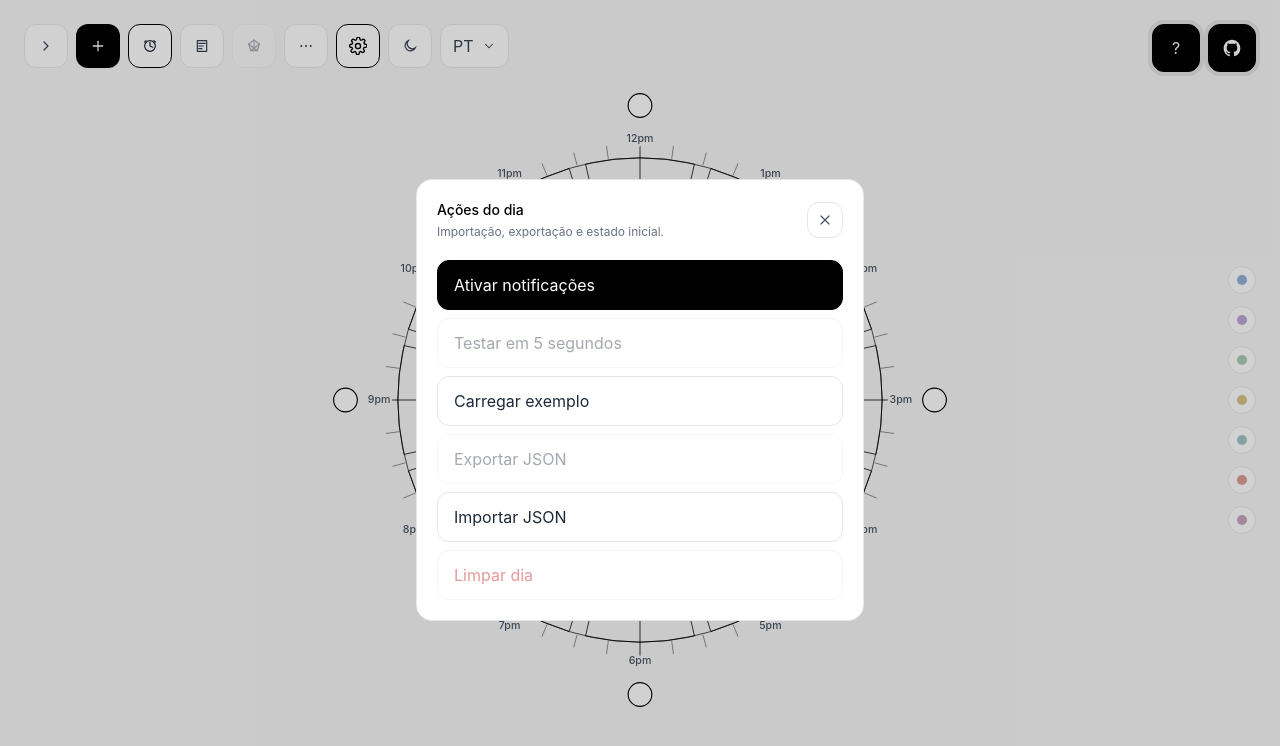
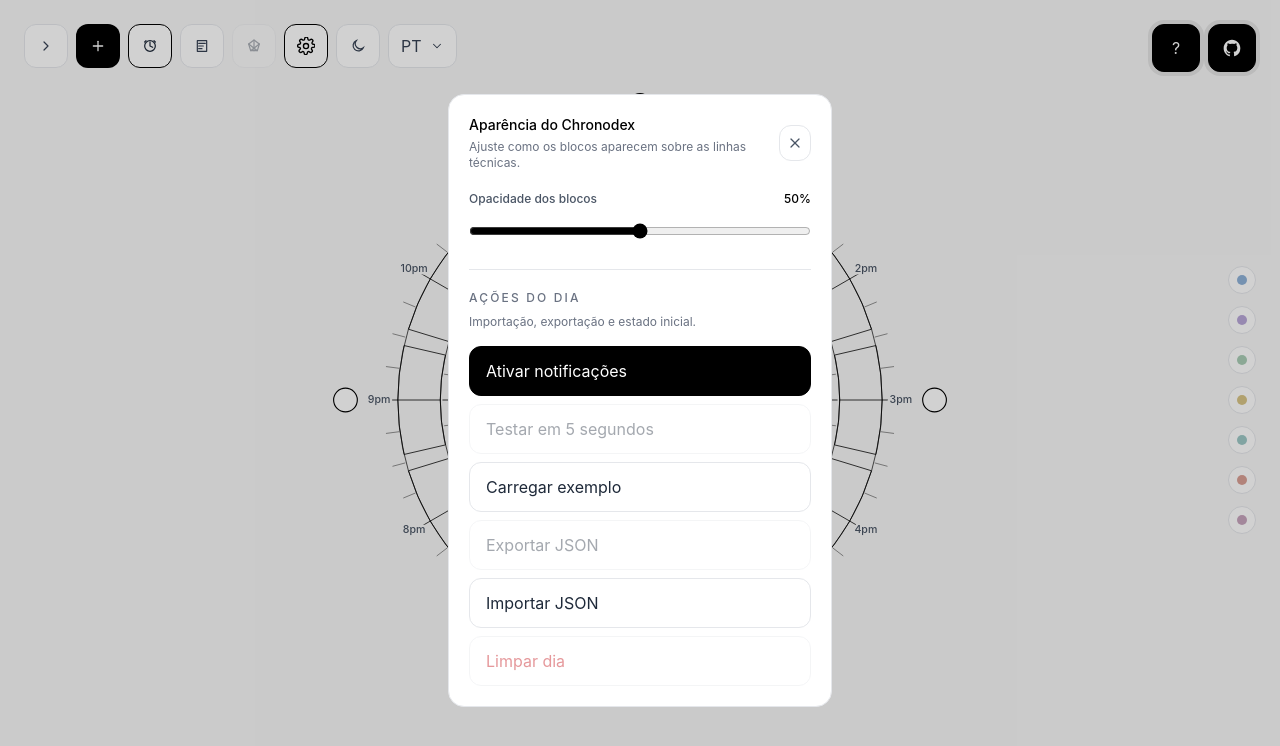
Before and after one commit to CiceroLino/chronodex, a React (Vite) app: page / in a window 1280 px wide. Both pictures are taken after a click on the button 306 px from the left and 46 px from the top of the page. Shown: the top 746 px of the page. Built offline with nearby package versions, Linux system fonts and the light colour scheme.

Commit message:
refactor(ui): move actions into settings dialog

```diff
--- a/src/App.tsx
+++ b/src/App.tsx
@@ -337,7 +337,6 @@ function App() {
   const [error, setError] = useState<string | null>(null);
   const [actionsError, setActionsError] = useState<string | null>(null);
   const [now, setNow] = useState(() => new Date());
-  const [isActionsOpen, setIsActionsOpen] = useState(false);
   const [isBlockDialogOpen, setIsBlockDialogOpen] = useState(false);
   const [isReminderDialogOpen, setIsReminderDialogOpen] = useState(false);
   const [isRemindersManagerOpen, setIsRemindersManagerOpen] = useState(false);
@@ -624,7 +623,7 @@ function App() {
     setSelectedBlock(null);
     setBlockPendingDelete(null);
     setError(null);
-    setIsActionsOpen(false);
+    setIsVisualSettingsOpen(false);
   }
 
   function clearDay() {
@@ -633,7 +632,7 @@ function App() {
     setSelectedBlock(null);
     setBlockPendingDelete(null);
     setError(null);
-    setIsActionsOpen(false);
+    setIsVisualSettingsOpen(false);
   }
 
   function exportJson() {
@@ -646,7 +645,7 @@ function App() {
     anchor.download = 'chronodex-blocos.json';
     anchor.click();
     URL.revokeObjectURL(url);
-    setIsActionsOpen(false);
+    setIsVisualSettingsOpen(false);
   }
 
   async function importJson(event: ChangeEvent<HTMLInputElement>) {
@@ -669,7 +668,7 @@ function App() {
       setEditingBlock(null);
       setSelectedBlock(null);
       setError(null);
-      setIsActionsOpen(false);
+      setIsVisualSettingsOpen(false);
     } catch {
       setError(messages.importFailureError);
     } finally {
@@ -914,29 +913,12 @@ function App() {
           </button>
           <button
             type="button"
-            aria-label={messages.actions}
+            aria-label={messages.visualSettings}
+            title={messages.visualSettings}
             onClick={() => {
               setActionsError(null);
-              setIsActionsOpen(true);
+              setIsVisualSettingsOpen(true);
             }}
-            className="flex h-11 w-11 items-center justify-center rounded-xl border border-gray-200 bg-white text-gray-700 transition hover:border-gray-300 hover:bg-gray-50 dark:border-neutral-800 dark:bg-[#191919] dark:text-neutral-300 dark:hover:bg-neutral-900"
-          >
-            <svg
-              aria-hidden="true"
-              viewBox="0 0 24 24"
-              className="h-4 w-4"
-              fill="currentColor"
-            >
-              <circle cx="5" cy="12" r="1.5" />
-              <circle cx="12" cy="12" r="1.5" />
-              <circle cx="19" cy="12" r="1.5" />
-            </svg>
-          </button>
-          <button
-            type="button"
-            aria-label={messages.visualSettings}
-            title={messages.visualSettings}
-            onClick={() => setIsVisualSettingsOpen(true)}
             className="flex h-11 w-11 items-center justify-center rounded-xl border border-black bg-white text-black transition hover:bg-black hover:text-white dark:border-white dark:bg-[#191919] dark:text-white dark:hover:bg-white dark:hover:text-black"
           >
             <svg
@@ -1078,105 +1060,6 @@ function App() {
             </svg>
           </a>
         </div>
-
-        {isActionsOpen ? (
-          <div className="modal-backdrop-in fixed inset-0 z-50 flex items-center justify-center bg-black/18 px-4">
-            <button
-              type="button"
-              aria-label={messages.closeActions}
-              className="absolute inset-0 cursor-default"
-              onClick={() => setIsActionsOpen(false)}
-            />
-            <section className="modal-panel-in relative max-h-full w-full max-w-md overflow-y-auto rounded-2xl border border-gray-200 bg-white p-5 dark:border-neutral-800 dark:bg-[#171717]">
-              <div className="mb-5 flex items-center justify-between gap-4">
-                <div>
-                  <h2 className="text-sm font-medium text-black dark:text-white">
-                    {messages.actions}
-                  </h2>
-                  <p className="mt-1 text-xs text-gray-500 dark:text-neutral-400">
-                    {messages.actionsDescription}
-                  </p>
-                </div>
-                <button
-                  type="button"
-                  aria-label={messages.closeActions}
-                  onClick={() => setIsActionsOpen(false)}
-                  className="flex h-9 w-9 items-center justify-center rounded-xl border border-gray-200 text-gray-600 transition hover:bg-gray-50 dark:border-neutral-800 dark:text-neutral-400 dark:hover:bg-neutral-900"
-                >
-                  <svg
-                    aria-hidden="true"
-                    viewBox="0 0 24 24"
-                    className="h-4 w-4"
-                    fill="none"
-                    stroke="currentColor"
-                    strokeWidth="1.8"
-                    strokeLinecap="round"
-                  >
-                    <path d="M6 6l12 12" />
-                    <path d="M18 6L6 18" />
-                  </svg>
-                </button>
-              </div>
-              <div className="grid gap-2">
-                <button
-                  type="button"
-                  onClick={enableNotifications}
-                  disabled={notificationPermission === 'granted'}
-                  className="rounded-xl border border-black bg-black px-4 py-3 text-left text-sm font-medium text-white transition hover:bg-gray-800 disabled:opacity-50 dark:border-white dark:bg-white dark:text-black dark:hover:bg-neutral-200"
-                >
-                  {notificationPermission === 'granted'
-                    ? messages.notificationsEnabled
-                    : messages.enableNotifications}
-                </button>
-                <button
-                  type="button"
-                  onClick={scheduleTestNotification}
-                  disabled={notificationPermission !== 'granted'}
-                  className="rounded-xl border border-gray-200 bg-white px-4 py-3 text-left text-sm font-medium text-gray-800 transition hover:border-gray-300 hover:bg-gray-50 disabled:cursor-not-allowed disabled:opacity-40 dark:border-neutral-800 dark:bg-[#191919] dark:text-neutral-200 dark:hover:bg-neutral-900"
-                >
-                  {messages.testNotification}
-                </button>
-                <button
-                  type="button"
-                  onClick={loadExample}
-                  className="rounded-xl border border-gray-200 bg-white px-4 py-3 text-left text-sm font-medium text-gray-800 transition hover:border-gray-300 hover:bg-gray-50 dark:border-neutral-800 dark:bg-[#191919] dark:text-neutral-200 dark:hover:bg-neutral-900"
-                >
-                  {messages.loadExample}
-                </button>
-                <button
-                  type="button"
-                  onClick={exportJson}
-                  disabled={blocks.length === 0}
-                  className="rounded-xl border border-gray-200 bg-white px-4 py-3 text-left text-sm font-medium text-gray-800 transition hover:border-gray-300 hover:bg-gray-50 disabled:opacity-40 dark:border-neutral-800 dark:bg-[#191919] dark:text-neutral-200 dark:hover:bg-neutral-900"
-                >
-                  {messages.exportJson}
-                </button>
-                <button
-                  type="button"
-                  onClick={() => importInputRef.current?.click()}
-                  className="rounded-xl border border-gray-200 bg-white px-4 py-3 text-left text-sm font-medium text-gray-800 transition hover:border-gray-300 hover:bg-gray-50 dark:border-neutral-800 dark:bg-[#191919] dark:text-neutral-200 dark:hover:bg-neutral-900"
-                >
-                  {messages.importJson}
-                </button>
-                <button
-                  type="button"
-                  onClick={clearDay}
-                  disabled={blocks.length === 0}
-                  className="rounded-xl border border-gray-200 bg-white px-4 py-3 text-left text-sm font-medium text-red-700 transition hover:border-red-200 hover:bg-red-50 disabled:opacity-40 dark:border-neutral-800 dark:bg-[#191919] dark:text-red-400 dark:hover:bg-red-950/30"
-                >
-                  {messages.clearDay}
-                </button>
-              </div>
-
-              {actionsError ? (
-                <div className="mt-4 rounded-xl border border-red-200 bg-red-50 px-4 py-3 text-sm font-medium text-red-700 dark:border-red-900/60 dark:bg-red-950/30 dark:text-red-300">
-                  {actionsError}
-                </div>
-              ) : null}
-
-            </section>
-          </div>
-        ) : null}
 
         <div
           className={[
@@ -1461,7 +1344,7 @@ function App() {
               className="absolute inset-0 cursor-default"
               onClick={cancelDeleteBlock}
             />
-            <section className="modal-panel-in relative w-full max-w-sm rounded-2xl border border-gray-200 bg-white p-5 dark:border-neutral-800 dark:bg-[#171717]">
+            <section className="modal-panel-in relative max-h-full w-full max-w-md overflow-y-auto rounded-2xl border border-gray-200 bg-white p-5 dark:border-neutral-800 dark:bg-[#171717]">
               <div className="mb-5">
                 <p className="text-[11px] font-medium uppercase tracking-[0.18em] text-red-600 dark:text-red-400">
                   {messages.delete}
@@ -1594,6 +1477,7 @@ function App() {
                 </button>
               </div>
 
+              <div className="space-y-6">
                 <label className="block">
                   <span className="flex items-center justify-between gap-4 text-xs font-medium text-gray-600 dark:text-neutral-400">
                     <span>{messages.blockOpacity}</span>
@@ -1611,6 +1495,75 @@ function App() {
                     className="mt-4 w-full accent-black dark:accent-white"
                   />
                 </label>
+
+                <div className="border-t border-gray-200 pt-5 dark:border-neutral-800">
+                  <div className="mb-4">
+                    <h3 className="text-xs font-medium uppercase tracking-[0.18em] text-gray-500 dark:text-neutral-500">
+                      {messages.actions}
+                    </h3>
+                    <p className="mt-2 text-xs text-gray-500 dark:text-neutral-400">
+                      {messages.actionsDescription}
+                    </p>
+                  </div>
+
+                  <div className="grid gap-2">
+                    <button
+                      type="button"
+                      onClick={enableNotifications}
+                      disabled={notificationPermission === 'granted'}
+                      className="rounded-xl border border-black bg-black px-4 py-3 text-left text-sm font-medium text-white transition hover:bg-gray-800 disabled:opacity-50 dark:border-white dark:bg-white dark:text-black dark:hover:bg-neutral-200"
+                    >
+                      {notificationPermission === 'granted'
+                        ? messages.notificationsEnabled
+                        : messages.enableNotifications}
+                    </button>
+                    <button
+                      type="button"
+                      onClick={scheduleTestNotification}
+                      disabled={notificationPermission !== 'granted'}
+                      className="rounded-xl border border-gray-200 bg-white px-4 py-3 text-left text-sm font-medium text-gray-800 transition hover:border-gray-300 hover:bg-gray-50 disabled:cursor-not-allowed disabled:opacity-40 dark:border-neutral-800 dark:bg-[#191919] dark:text-neutral-200 dark:hover:bg-neutral-900"
+                    >
+                      {messages.testNotification}
+                    </button>
+                    <button
+                      type="button"
+                      onClick={loadExample}
+                      className="rounded-xl border border-gray-200 bg-white px-4 py-3 text-left text-sm font-medium text-gray-800 transition hover:border-gray-300 hover:bg-gray-50 dark:border-neutral-800 dark:bg-[#191919] dark:text-neutral-200 dark:hover:bg-neutral-900"
+                    >
+                      {messages.loadExample}
+                    </button>
+                    <button
+                      type="button"
+                      onClick={exportJson}
+                      disabled={blocks.length === 0}
+                      className="rounded-xl border border-gray-200 bg-white px-4 py-3 text-left text-sm font-medium text-gray-800 transition hover:border-gray-300 hover:bg-gray-50 disabled:opacity-40 dark:border-neutral-800 dark:bg-[#191919] dark:text-neutral-200 dark:hover:bg-neutral-900"
+                    >
+                      {messages.exportJson}
+                    </button>
+                    <button
+                      type="button"
+                      onClick={() => importInputRef.current?.click()}
+                      className="rounded-xl border border-gray-200 bg-white px-4 py-3 text-left text-sm font-medium text-gray-800 transition hover:border-gray-300 hover:bg-gray-50 dark:border-neutral-800 dark:bg-[#191919] dark:text-neutral-200 dark:hover:bg-neutral-900"
+                    >
+                      {messages.importJson}
+                    </button>
+                    <button
+                      type="button"
+                      onClick={clearDay}
+                      disabled={blocks.length === 0}
+                      className="rounded-xl border border-gray-200 bg-white px-4 py-3 text-left text-sm font-medium text-red-700 transition hover:border-red-200 hover:bg-red-50 disabled:opacity-40 dark:border-neutral-800 dark:bg-[#191919] dark:text-red-400 dark:hover:bg-red-950/30"
+                    >
+                      {messages.clearDay}
+                    </button>
+                  </div>
+
+                  {actionsError ? (
+                    <div className="mt-4 rounded-xl border border-red-200 bg-red-50 px-4 py-3 text-sm font-medium text-red-700 dark:border-red-900/60 dark:bg-red-950/30 dark:text-red-300">
+                      {actionsError}
+                    </div>
+                  ) : null}
+                </div>
+              </div>
             </section>
           </div>
         ) : null}
```
Lines whose indentation alone changed are shown as unchanged.
